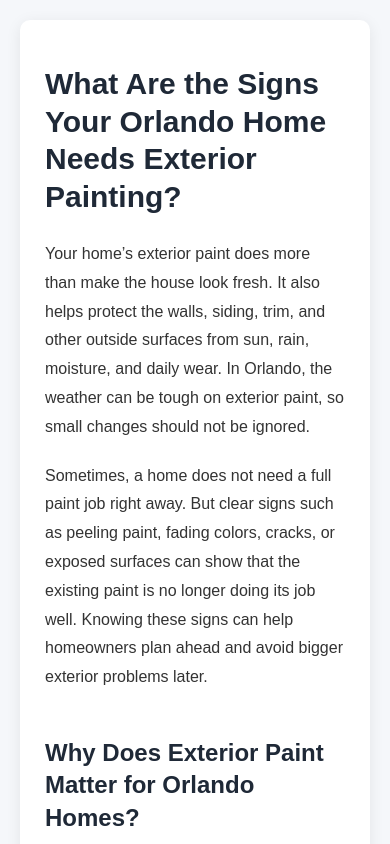
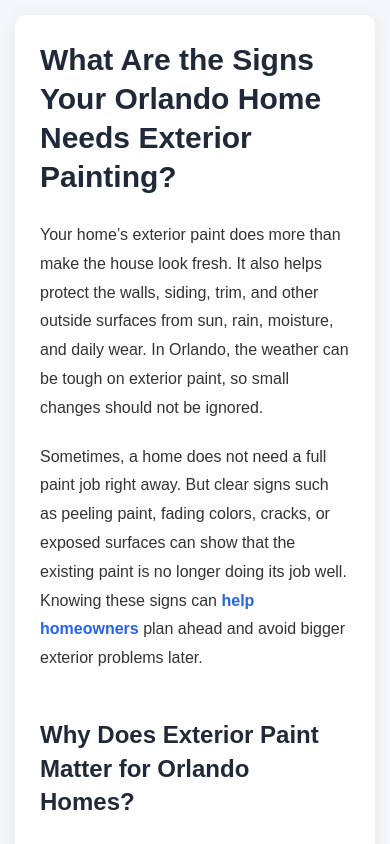
Before and after one commit to HomeBright/What-Are-the-Signs-Your-Orlando-Home-Needs-Exterior-Painting-, a plain HTML site: page index.html in a window 390 px wide. Shown: the top 844 px of the page. Drawn offline with Linux system fonts and the light colour scheme.

Commit message:
Update index.html

```diff
--- a/index.html
+++ b/index.html
@@ -16,66 +16,68 @@
         body {
             margin: 0;
             padding: 0;
-            font-family: Arial, Helvetica, sans-serif;
             background: #f5f7fa;
             color: #333;
+            font-family: Arial, Helvetica, sans-serif;
             line-height: 1.8;
         }
 
-        .container {
+        .article-container {
             max-width: 900px;
             margin: 40px auto;
+            padding: 50px;
             background: #ffffff;
-            padding: 50px;
             border-radius: 10px;
-            box-shadow: 0 3px 15px rgba(0, 0, 0, 0.08);
+            box-shadow: 0 4px 20px rgba(0, 0, 0, 0.08);
         }
 
         h1 {
-            font-size: 38px;
-            line-height: 1.25;
+            margin-top: 0;
             margin-bottom: 25px;
             color: #1f2937;
+            font-size: 38px;
+            line-height: 1.3;
         }
 
         h2 {
-            font-size: 28px;
-            line-height: 1.35;
             margin-top: 45px;
             margin-bottom: 18px;
             color: #1f2937;
+            font-size: 28px;
+            line-height: 1.4;
         }
 
         h3 {
-            font-size: 22px;
-            line-height: 1.4;
             margin-top: 30px;
             margin-bottom: 12px;
             color: #374151;
+            font-size: 22px;
+            line-height: 1.4;
         }
 
         p {
+            margin: 0 0 20px;
             font-size: 17px;
-            margin: 0 0 20px;
         }
 
         a {
             color: #2563eb;
+            font-weight: 600;
             text-decoration: none;
-            font-weight: 600;
         }
 
         a:hover {
             text-decoration: underline;
         }
 
-        .faq {
+        .faq-section {
             margin-top: 20px;
         }
 
         @media (max-width: 768px) {
-            .container {
-                margin: 20px;
+
+            .article-container {
+                margin: 15px;
                 padding: 25px;
             }
 
@@ -100,23 +102,27 @@
 
 <body>
 
-<div class="container">
+<main class="article-container">
 
     <h1>What Are the Signs Your Orlando Home Needs Exterior Painting?</h1>
 
     <p>
         Your home’s exterior paint does more than make the house look fresh.
-        It also helps protect the walls, siding, trim, and other outside surfaces
-        from sun, rain, moisture, and daily wear. In Orlando, the weather can be
-        tough on exterior paint, so small changes should not be ignored.
+        It also helps protect the walls, siding, trim, and other outside
+        surfaces from sun, rain, moisture, and daily wear. In Orlando, the
+        weather can be tough on exterior paint, so small changes should not
+        be ignored.
     </p>
 
     <p>
         Sometimes, a home does not need a full paint job right away. But clear
         signs such as peeling paint, fading colors, cracks, or exposed surfaces
         can show that the existing paint is no longer doing its job well.
-        Knowing these signs can help homeowners plan ahead and avoid bigger
-        exterior problems later.
+        Knowing these signs can
+        <a href="https://homebright.github.io/">
+            help homeowners
+        </a>
+        plan ahead and avoid bigger exterior problems later.
     </p>
 
 
@@ -130,10 +136,10 @@
     </p>
 
     <p>
-        Orlando homes deal with strong sunlight, heat, humidity, and heavy rain
-        during different parts of the year. These conditions can slowly affect
-        the paint. A surface may look fine from a distance while small problems
-        are already starting to develop.
+        Orlando homes deal with strong sunlight, heat, humidity, and heavy
+        rain during different parts of the year. These conditions can slowly
+        affect the paint. A surface may look fine from a distance while small
+        problems are already starting to develop.
     </p>
 
 
@@ -166,9 +172,9 @@
 
     <p>
         You do not need to inspect every inch of the house at once. Walk around
-        the property and check areas that receive strong sunlight, regular rain,
-        or more moisture. Pay close attention to corners, trim, siding, doors,
-        and areas around windows.
+        the property and check areas that receive strong sunlight, regular
+        rain, or more moisture. Pay close attention to corners, trim, siding,
+        doors, and areas around windows.
     </p>
 
 
@@ -189,8 +195,8 @@
     <p>
         Peeling paint should not be ignored. When paint starts lifting away
         from the surface, the material underneath may become exposed to
-        moisture and weather. Small areas of peeling may grow over time.
-        If you notice large sections coming loose, it may be time to have the
+        moisture and weather. Small areas of peeling may grow over time. If
+        you notice large sections coming loose, it may be time to have the
         exterior checked and prepare for a new coat of paint.
     </p>
 
@@ -198,8 +204,8 @@
     <h2>Is Peeling Paint a Sign You Need Exterior House Painting in Orlando?</h2>
 
     <p>
-        Yes, peeling paint is often a clear sign that the exterior surface needs
-        attention. It can happen because of age, moisture, poor surface
+        Yes, peeling paint is often a clear sign that the exterior surface
+        needs attention. It can happen because of age, moisture, poor surface
         preparation, or repeated exposure to Orlando's outdoor conditions.
     </p>
 
@@ -388,6 +394,8 @@
     </p>
 
 
+    <section class="faq-section">
+
         <h2>Frequently Asked Questions</h2>
 
 
@@ -395,8 +403,8 @@
 
         <p>
             Look for faded color, peeling or cracking paint, exposed surfaces,
-        stains, and areas where the paint is bubbling or coming loose. These
-        signs can indicate that the existing coating is wearing down.
+            stains, and areas where the paint is bubbling or coming loose.
+            These signs can indicate that the existing coating is wearing down.
         </p>
 
 
@@ -404,17 +412,17 @@
 
         <p>
             Sunlight, heat, humidity, rain, and moisture can gradually affect
-        exterior paint. Different parts of a home may wear at different speeds
-        depending on their exposure.
+            exterior paint. Different parts of a home may wear at different
+            speeds depending on their exposure.
         </p>
 
 
         <h3>Can I paint over peeling exterior paint?</h3>
 
         <p>
-        It is usually better to prepare the surface first. Loose or peeling
-        paint may need to be removed, and the underlying surface should be
-        checked before new paint is applied.
+            It is usually better to prepare the surface first. Loose or
+            peeling paint may need to be removed, and the underlying surface
+            should be checked before new paint is applied.
         </p>
 
 
@@ -430,12 +438,14 @@
         <h3>How often should I inspect my home's exterior paint?</h3>
 
         <p>
-        A visual inspection once or twice a year can help you find early signs
-        of wear. It is also useful to check the exterior after periods of
-        heavy rain or severe weather.
+            A visual inspection once or twice a year can help you find early
+            signs of wear. It is also useful to check the exterior after
+            periods of heavy rain or severe weather.
         </p>
 
-</div>
+    </section>
+
+</main>
 
 </body>
 </html>
```
Lines whose indentation alone changed are shown as unchanged.
